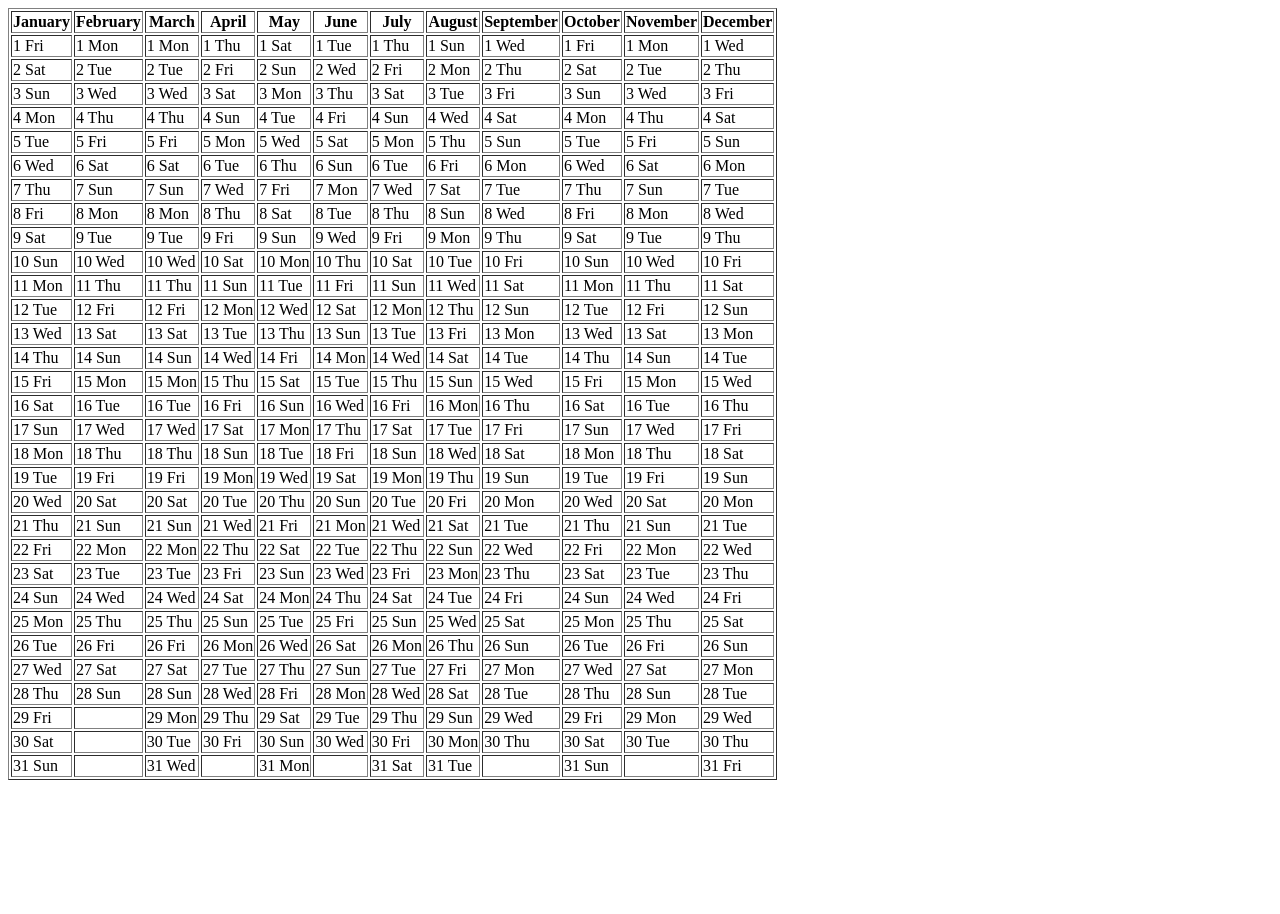
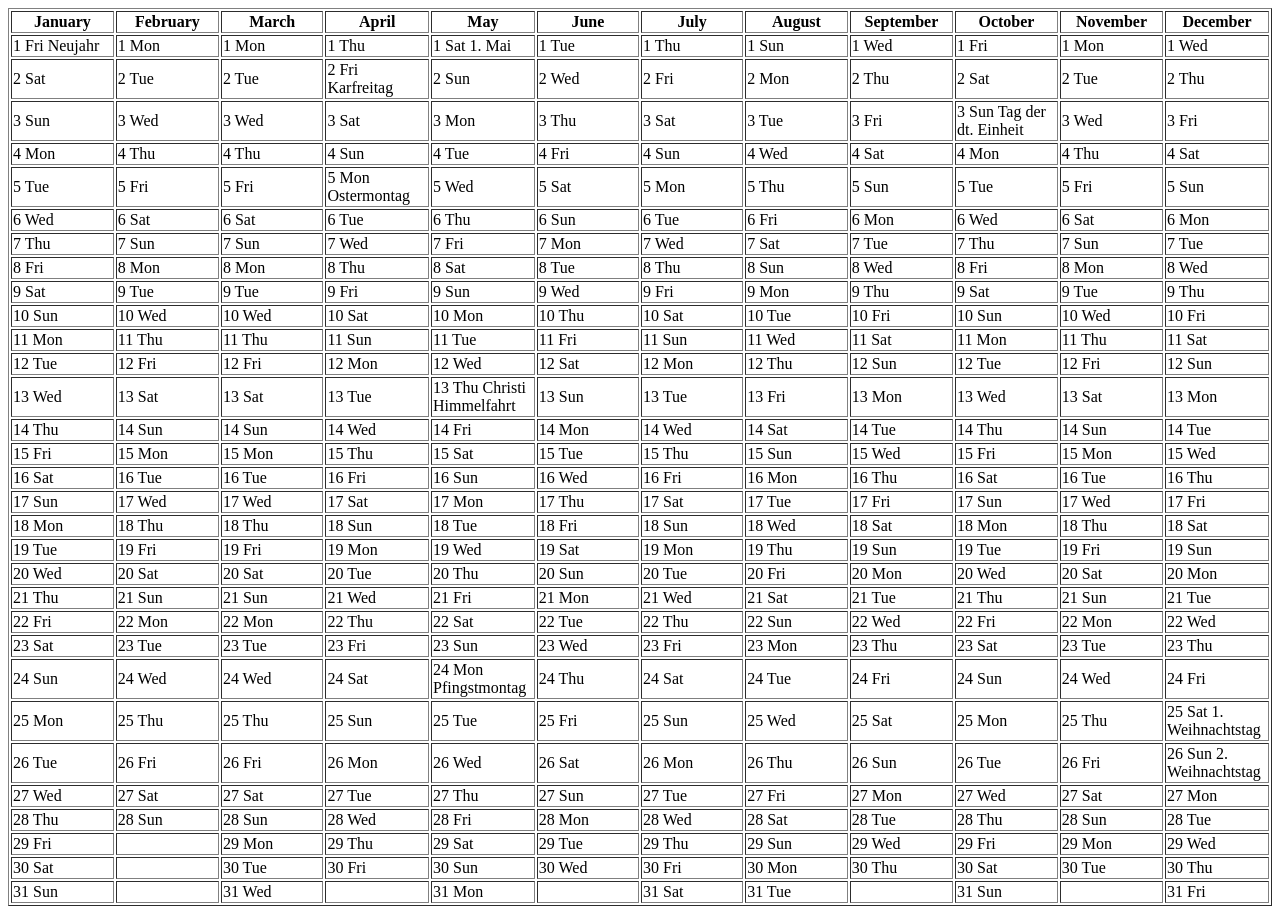
Before and after one commit to tillwilling/php1, a PHP site: page /kalender.php in a window 1280 px wide. Before the commit the page ends 780 px from the top, so only its background shows below. Run offline with PHP 8.4, Linux system fonts and the light colour scheme.

Commit message:
Kalender

```diff
--- a/tag14/kalender.php
+++ b/tag14/kalender.php
@@ -7,9 +7,57 @@
 // - Markieren Sie die Sonntage
 // Mögliche Erweiterung:
 // - Zeigen Sie alle bundeseinheitlichen Feiertage an (Funktion: easter_date())
+
+/*
+01.01. 	Neujahr
+		Karfreitag  (-2 Tage)
+		Ostermontag (+1 Tag)
+01.05.  Mai
+		Christi Himmelfahrt (+39 Tage)
+		Pfingstmontag		(+50 Tage)
+03.10.  Tag der deutschen Einheit
+25.12.	1. Weihnachtstag
+26.12.  2. Weihnachtstag
+*/
 setlocale (LC_TIME, 'de_DE@euro', 'de_DE', 'de', 'ge', 'deu_deu');
 $jahr = date('Y');
 
+$ostersonntag = easter_date($jahr);
+$karfreitag   = $ostersonntag - (2*24*60*60);
+$ostermontag  = $ostersonntag + (24*60*60);
+$himmelfahrt  = $ostersonntag + (39*24*60*60);
+$pfingstmontag= $ostersonntag + (50*24*60*60);
+
+$feiertag = [
+	mktime(0,0,0,1,1,$jahr)		=> 'Neujahr',
+	$karfreitag					=> 'Karfreitag',
+	$ostermontag				=> 'Ostermontag',
+	mktime(0,0,0,5,1,$jahr)		=> '1. Mai',
+	$himmelfahrt				=> 'Christi Himmelfahrt',
+	$pfingstmontag				=> 'Pfingstmontag',
+	mktime(0,0,0,10,3,$jahr)	=> 'Tag der dt. Einheit',
+	mktime(0,0,0,12,25,$jahr)	=> '1. Weihnachtstag',
+	mktime(0,0,0,12,26,$jahr)	=> '2. Weihnachtstag',
+];
+?>
+<!DOCTYPE html>
+<html lang="de">
+  <head>
+    <meta charset="utf-8">
+    <meta name="viewport" content="width=device-width, initial-scale=1.0">
+    <title>Jahreskalender <?= $jahr ?></title>
+	<style>
+		td {
+			width: 100px;
+		}
+		.sonntag {
+			background-color: red;
+			color: white;
+		}
+	</style>
+  </head>
+  <body>
+<?php
 echo '<table border="1">';
 echo '<tr>';
 for($monat=1; $monat<=12; $monat++) {
@@ -22,11 +70,15 @@
 		if(checkdate($monat,$tag, $jahr)) {
 			$wtag = strftime('%a',mktime(0,0,0,$monat,$tag,$jahr));
 			if($wtag == 'So') {
-				echo '<td style="background-color: red; color: #FFF">';
+				echo '<td class="sonntag">';
 			} else {
 				echo '<td>';
 			}
-			echo $tag.' '.$wtag.'</td>';
+			echo $tag.' '.$wtag;
+			if(isset($feiertag[mktime(0,0,0,$monat,$tag,$jahr)])) {
+				echo ' '.$feiertag[mktime(0,0,0,$monat,$tag,$jahr)];
+			}
+			echo '</td>';
 		} else {
 			echo '<td>&nbsp;</td>';
 		}
@@ -34,3 +86,6 @@
 	echo '</tr>';
 }
 echo '</table>';
+?>
+</body>
+</html>
```
